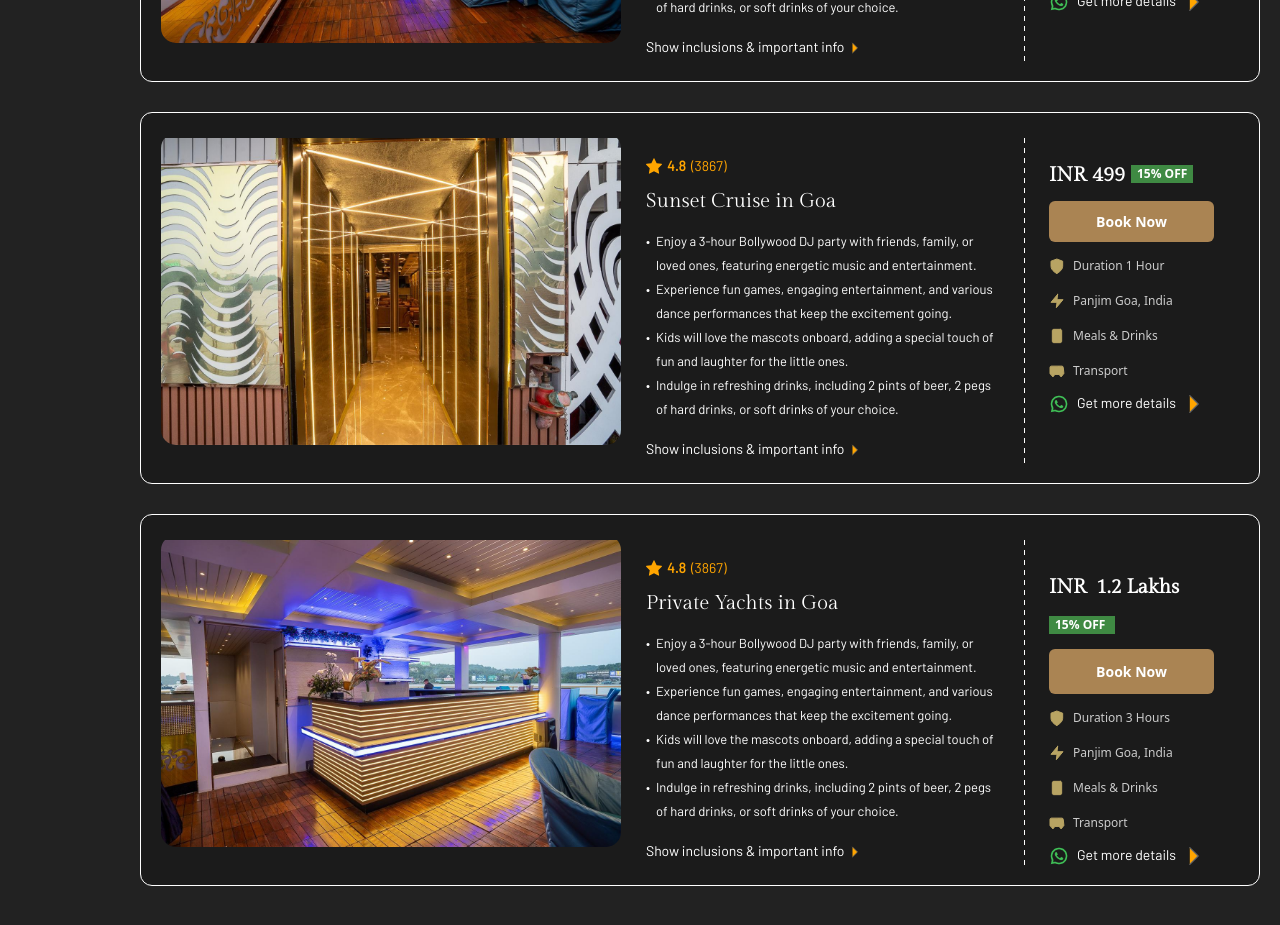
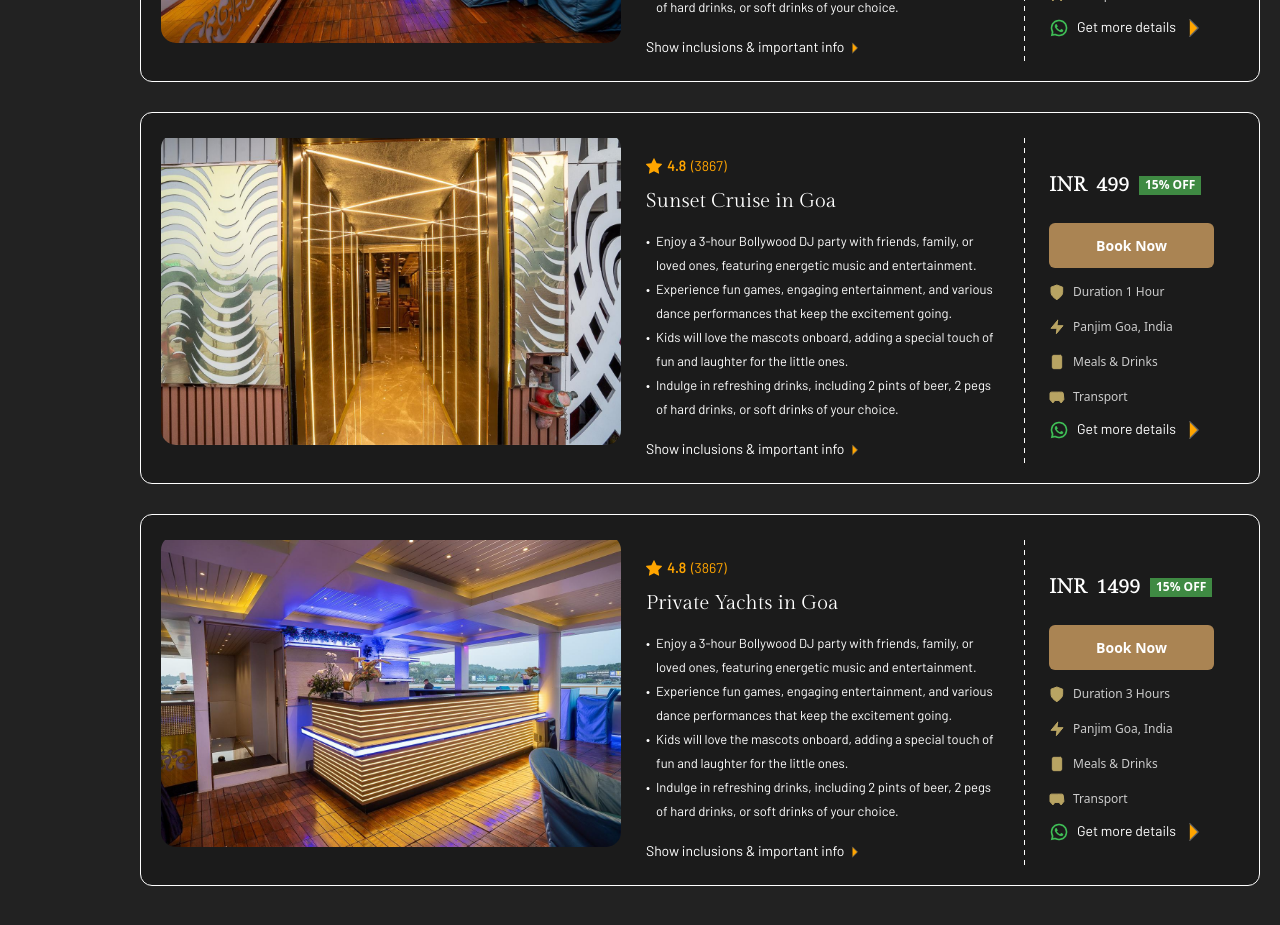
Before and after one commit to Kratagya-Webkorps/nautiamigo-angular, an Angular app: page / in a window 1280 px wide. Shown: the part 3700-4625 px from the top of the page. Built offline with nearby package versions, Linux system fonts and the light colour scheme.

Commit message:
remove lakhs conditional clause in cruise packages

```diff
--- a/src/app/cruise-packages/cruise-packages.component.css
+++ b/src/app/cruise-packages/cruise-packages.component.css
@@ -571,22 +571,7 @@
   flex-wrap: nowrap;
 }
 
-.amount.is-lakhs h3 {
-  flex-wrap: wrap;
-}
 
-.amount.is-lakhs .currency,
-.amount.is-lakhs .price {
-  order: 1;
-  flex: 0 0 auto;
-}
-
-.amount.is-lakhs .tag {
-  order: 2;
-  flex-basis: 40%;
-  margin-top: 6px;
-
-}
 
 .payments.top-three {
   justify-content: flex-start;
@@ -618,7 +603,3 @@
 .payments.top-three .primary-button {
   padding: 10px 18px;
 }
-
-.cruise-card:last-child .payments::before {
-  bottom: 40px;
-}
--- a/src/app/cruise-packages/cruise-packages.component.html
+++ b/src/app/cruise-packages/cruise-packages.component.html
@@ -2,14 +2,13 @@
   <div class="col-md-12 container">
     <div class="section-subtitle">NAUTI AMIGO Luxury Cruise</div>
     <div class="section-title">Our Packages</div>
+
     <div id="cruise-container">
-
-
       <div class="cruise-card" *ngFor="let offer of offers; let i = index">
         <div class="card">
           <div class="flex flex-row-custom g-1">
 
-
+            <!-- Image/Slider -->
             <div class="slider">
               <div navigation="true" pagination="true" autoplay="true" loop="true">
                 <div>
@@ -20,20 +19,20 @@
               </div>
             </div>
 
-
+            <!-- Info Section -->
             <div class="info">
               <span class="rating">
                 <strong>
                   <svg id="star-full" viewBox="0 0 475.075 475.075">
                     <path
-                        data-card-section="Reviews"
                       fill="#FFA500"
-                        d="M475.075,186.573c0-7.043-5.328-11.42-15.992-13.135L315.766,152.6L251.529,22.694c-3.614-7.804-8.281-11.704-13.99-11.704
-                          c-5.708,0-10.372,3.9-13.989,11.704L159.31,152.6L15.986,173.438C5.33,175.153,0,179.53,0,186.573c0,3.999,2.38,8.567,7.139,13.706
-                          l103.924,101.068L86.51,444.096c-0.381,2.666-0.57,4.575-0.57,5.712c0,3.997,0.998,7.374,2.996,10.136
-                          c1.997,2.766,4.993,4.142,8.992,4.142c3.428,0,7.233-1.137,11.42-3.423l128.188-67.386l128.197,67.386
-                          c4.004,2.286,7.81,3.423,11.416,3.423c3.819,0,6.715-1.376,8.713-4.142c1.992-2.758,2.991-6.139,2.991-10.136
-                          c0-2.471-0.096-4.374-0.287-5.712l-24.555-142.749l103.637-101.068C472.604,195.33,475.075,190.76,475.075,186.573z"
+                      d="M475.075,186.573c0-7.043-5.328-11.42-15.992-13.135L315.766,152.6L251.529,22.694
+                         c-3.614-7.804-8.281-11.704-13.99-11.704c-5.708,0-10.372,3.9-13.989,11.704L159.31,152.6L15.986,173.438
+                         C5.33,175.153,0,179.53,0,186.573c0,3.999,2.38,8.567,7.139,13.706l103.924,101.068L86.51,444.096
+                         c-0.381,2.666-0.57,4.575-0.57,5.712c0,3.997,0.998,7.374,2.996,10.136c1.997,2.766,4.993,4.142,8.992,4.142
+                         c3.428,0,7.233-1.137,11.42-3.423l128.188-67.386l128.197,67.386c4.004,2.286,7.81,3.423,11.416,3.423
+                         c3.819,0,6.715-1.376,8.713-4.142c1.992-2.758,2.991-6.139,2.991-10.136c0-2.471-0.096-4.374-0.287-5.712
+                         l-24.555-142.749l103.637-101.068C472.604,195.33,475.075,190.76,475.075,186.573z"
                     ></path>
                   </svg>
                   {{ offer.rating }}
@@ -57,11 +56,12 @@
               </div>
             </div>
 
-
-              <div class="payments" [ngClass]="{ 'top-three': (i < 3) && !isLakhs(offer) }">
-                <div class="amount" [ngClass]="{ 'is-lakhs': isLakhs(offer) }">
+            <!-- Payments Section -->
+            <div class="payments">
+              <div class="amount">
                 <h3>
-                    <span class="currency">INR</span> <span class="price">{{ offer.currentPrice }}</span>
+                  <span class="currency">INR</span>
+                  <span class="price">{{ offer.currentPrice }}</span>
                   <span class="tag">15% OFF</span>
                 </h3>
               </div>
@@ -71,7 +71,6 @@
                   <button class="primary-button" (click)="callPhone('9324105081')">
                     Book Now
                   </button>
-
                 </div>
 
                 <div class="features">
@@ -94,7 +93,6 @@
           </div>
         </div>
       </div>
-
     </div>
   </div>
 </section>
--- a/src/app/cruise-packages/cruise-packages.component.ts
+++ b/src/app/cruise-packages/cruise-packages.component.ts
@@ -468,7 +468,7 @@ export class CruisePackagesComponent implements OnInit {
       oldPrice: "1199",
       booked: "4M+",
       buttonText: "Book this activity & get 20% off",
-      currentPrice: "1.2 Lakhs",
+      currentPrice: "1499",
       image: "../../assets/img/dinnercruise/DC23.jpeg",
       topFeatures: [
         {
```
Lines whose indentation alone changed are shown as unchanged.
